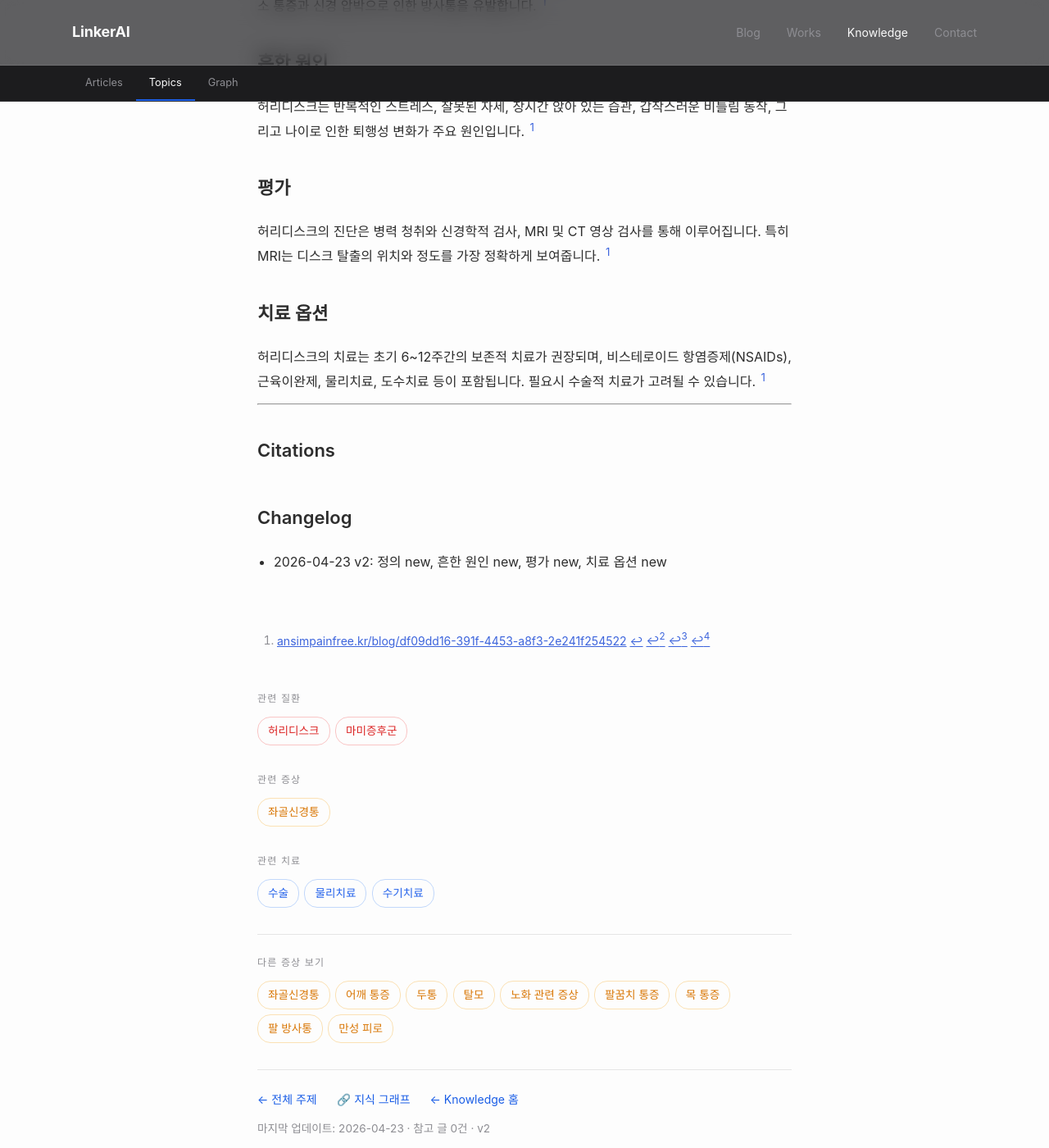
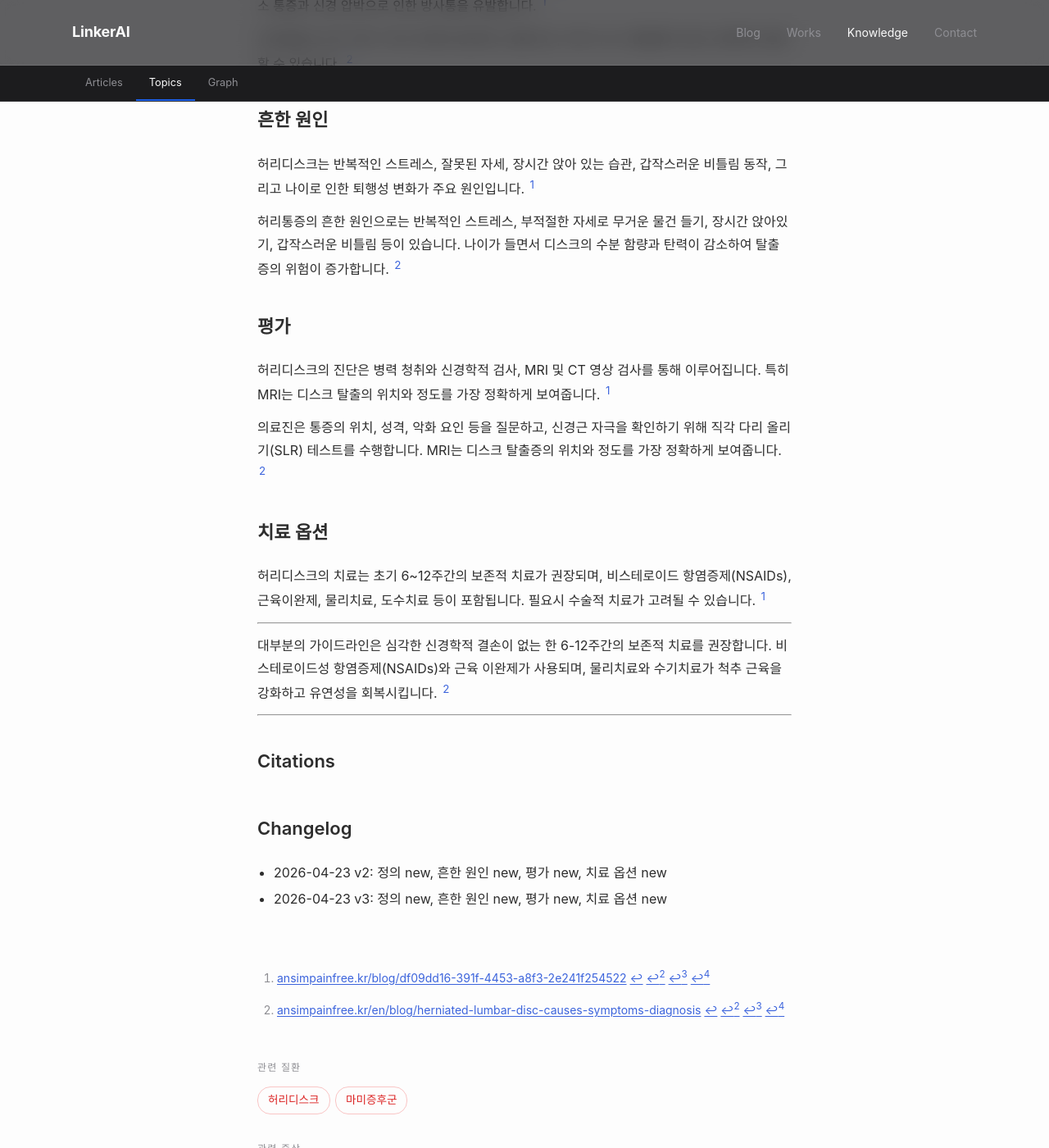
Before and after one commit to feelharmony/linkare-medical-knowledge, a Jekyll site: the page built from symptoms/lower-back-pain.md, in a window 1280 px wide and 1400 px high, scrolled down 496 px. Shown: the whole window at 82% size. Built offline with Jekyll 4.4.1, drawn with Linux system fonts in a browser that asks for light colours; some web fonts are replaced.

Commit message:
update entity: 허리통증 (lower-back-pain)

```diff
--- a/symptoms/lower-back-pain.md
+++ b/symptoms/lower-back-pain.md
@@ -6,20 +6,30 @@ permalink: /symptoms/lower-back-pain/
 title: 허리통증
 description: 요추 주변 구조의 문제로 발생하는 통증
 last_reviewed: '2026-04-23'
-source_count: 0
-version: 2
+source_count: 2
+version: 3
 ---
 ## 정의
 허리디스크는 척추뼈 사이에 있는 추간판이 탈출하여 신경을 압박하는 상태로, 주로 허리 부위의 국소 통증과 신경 압박으로 인한 방사통을 유발합니다. [^1]
 
+허리통증은 요추 주변 구조의 문제로 발생하는 통증으로, 주로 디스크 탈출증과 같은 상태에서 발생할 수 있습니다. [^2]
+
 ## 흔한 원인
 허리디스크는 반복적인 스트레스, 잘못된 자세, 장시간 앉아 있는 습관, 갑작스러운 비틀림 동작, 그리고 나이로 인한 퇴행성 변화가 주요 원인입니다. [^1]
+
+허리통증의 흔한 원인으로는 반복적인 스트레스, 부적절한 자세로 무거운 물건 들기, 장시간 앉아있기, 갑작스러운 비틀림 등이 있습니다. 나이가 들면서 디스크의 수분 함량과 탄력이 감소하여 탈출증의 위험이 증가합니다. [^2]
 
 ## 평가
 허리디스크의 진단은 병력 청취와 신경학적 검사, MRI 및 CT 영상 검사를 통해 이루어집니다. 특히 MRI는 디스크 탈출의 위치와 정도를 가장 정확하게 보여줍니다. [^1]
 
+의료진은 통증의 위치, 성격, 악화 요인 등을 질문하고, 신경근 자극을 확인하기 위해 직각 다리 올리기(SLR) 테스트를 수행합니다. MRI는 디스크 탈출증의 위치와 정도를 가장 정확하게 보여줍니다. [^2]
+
 ## 치료 옵션
 허리디스크의 치료는 초기 6~12주간의 보존적 치료가 권장되며, 비스테로이드 항염증제(NSAIDs), 근육이완제, 물리치료, 도수치료 등이 포함됩니다. 필요시 수술적 치료가 고려될 수 있습니다. [^1]
+
+---
+
+대부분의 가이드라인은 심각한 신경학적 결손이 없는 한 6-12주간의 보존적 치료를 권장합니다. 비스테로이드성 항염증제(NSAIDs)와 근육 이완제가 사용되며, 물리치료와 수기치료가 척추 근육을 강화하고 유연성을 회복시킵니다. [^2]
 
 ---
 
@@ -29,3 +39,4 @@ version: 2
 
 ## Changelog
 - 2026-04-23 v2: 정의 new, 흔한 원인 new, 평가 new, 치료 옵션 new
+- 2026-04-23 v3: 정의 new, 흔한 원인 new, 평가 new, 치료 옵션 new
```
